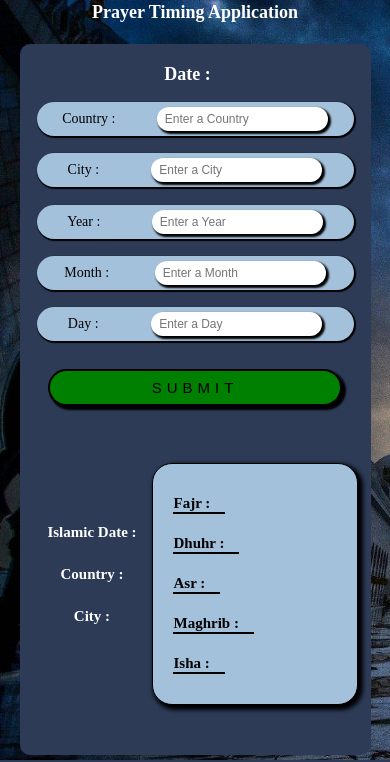
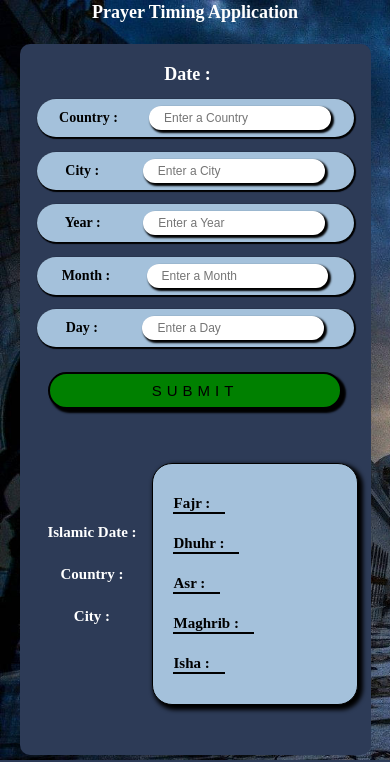
Before and after one commit to MTaha000/Prayer-Timing-App, a plain HTML site: page index.html in a window 390 px wide. Shown: the top 762 px of the page. Drawn offline with Linux system fonts and the light colour scheme.

Commit message:
Updated Label Font-Size

```diff
--- a/css/responsive.css
+++ b/css/responsive.css
@@ -16,7 +16,9 @@
         width: 60%;
     }
 
-    label,
+    label{
+        font-size: 20px;
+    }
     input {
         font-size: 18px;
     }
@@ -79,7 +81,8 @@
 
     input {
         font-size: 15px;
-        padding: 5px 8px;
+        padding: 5px 15px;
+        width: 60%;
     }
 
     .input-section button {
@@ -123,9 +126,12 @@
     h2 {
         font-size: 18px;
     }
+    .main-section {
+        height: 80%;
+    }
 
     .input-section div {
-        padding: 5px;
+        padding: 7px;
     }
 
     .input-section div {
--- a/css/style.css
+++ b/css/style.css
@@ -56,15 +56,16 @@ body {
 }
 
 label {
-    font-size: 20px;
+    font-size: 25px;
+    font-weight: bold;
 }
 
 input {
-    font-size: 20px;
+    font-size: 22px;
     border-radius: 20px;
     outline: none;
     border: none;
-    padding: 8px 12px;
+    padding: 8px 20px;
     box-shadow: 2px 2px 2px 1px black;
 }
 
```
